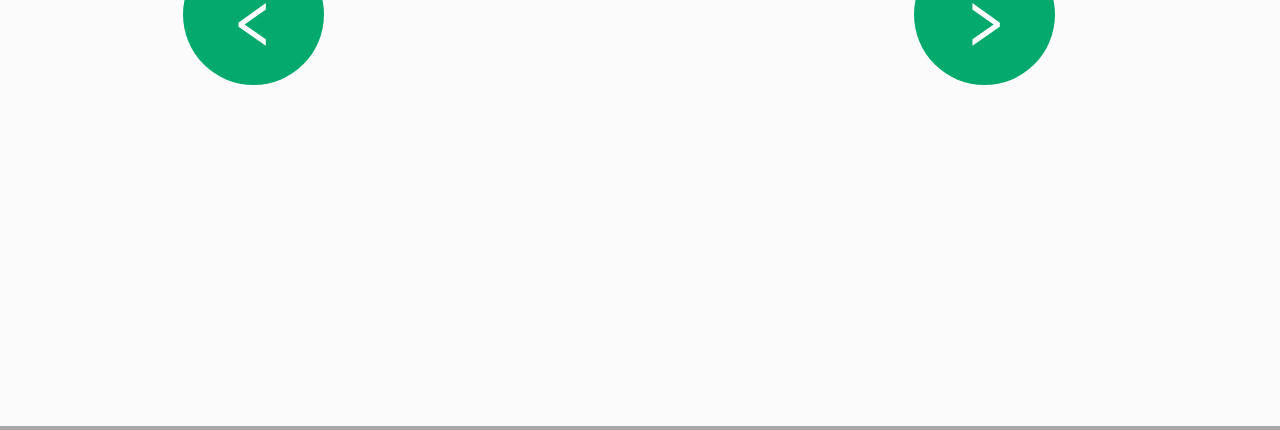
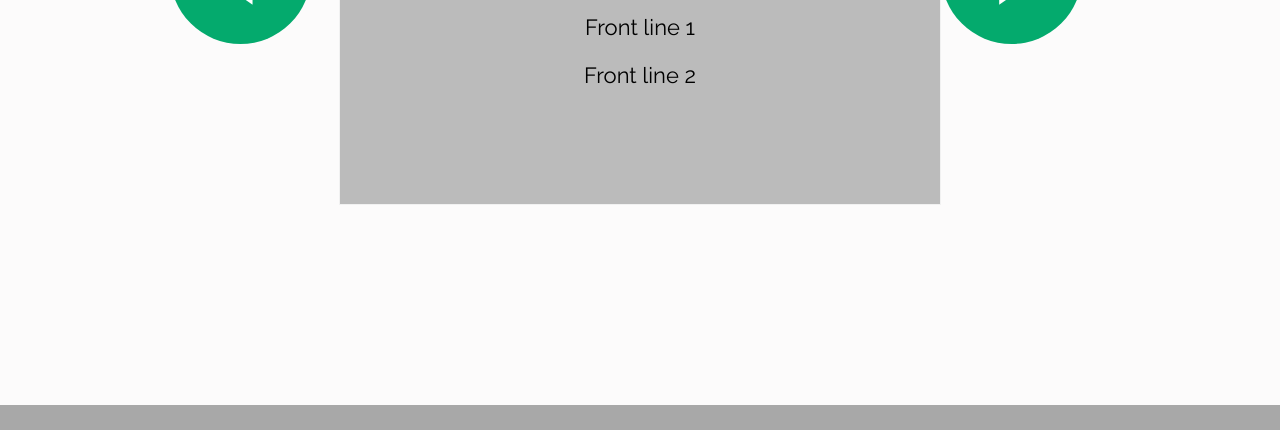
Before and after one commit to Project-Team-Quizlet/AP_Project_Team, a website built with webpack: page src/html/quizzle.flashcards.html in a window 1280 px wide. Shown: the part 554-984 px from the top of the page. Built offline with nearby package versions, Linux system fonts and the light colour scheme; some packages are replaced by stand-ins of ours; no server answers; the database is empty; a web font is replaced by a local one.

Commit message:
flashcard

```diff
--- a/src/css/personalstyle.css
+++ b/src/css/personalstyle.css
@@ -404,11 +404,14 @@ button {
     width: 100%;
 }
 
+/*
+This section of code is used to make the previous and next buttons
+*/
 .card_change {
     /* This creates a grid to place the previous and next buttons in*/
     display: grid;
     grid-template-columns: 1fr 1fr 3fr 1fr 1fr;
-    grid-template-rows: 1fr 1fr 1fr;
+    grid-template-rows: 100px 1fr;
 
 }
 
@@ -461,3 +464,55 @@ a:hover {
     width: 125px;
     height: 125px;
 }
+
+/* The flip card container - set the width and height to whatever you want. We have added the border property to demonstrate that the flip itself goes out of the box on hover (remove perspective if you don't want the 3D effect */
+.flip-card {
+    display: flex;
+    justify-content: center;
+    align-items: center;
+
+    background-color: transparent;
+    width: 600px;
+    height: 300px;
+    border: 1px solid #f1f1f1;
+    perspective: 1000px; /* Remove this if you don't want the 3D effect */
+    grid-column: 3;
+    grid-row: 2;
+  }
+
+  /* This container is needed to position the front and back side */
+  .flip-card-inner {
+    position: relative;
+    width: 100%;
+    height: 100%;
+    text-align: center;
+    transition: transform 0.8s;
+    transform-style: preserve-3d;
+  }
+
+  /* Do an horizontal flip when you move the mouse over the flip box container */
+  .flip-card:hover .flip-card-inner {
+    transform: rotateY(180deg);
+  }
+
+  /* Position the front and back side */
+  .flip-card-front, .flip-card-back {
+    position: absolute;
+    width: 100%;
+    height: 100%;
+    -webkit-backface-visibility: hidden; /* Safari */
+    backface-visibility: hidden;
+  }
+
+  /* Style the front side (fallback if image is missing) */
+  .flip-card-front {
+    background-color: #bbb;
+    color: black;
+  }
+
+  /* Style the back side */
+  .flip-card-back {
+    background-color: dodgerblue;
+    color: white;
+    transform: rotateY(180deg);
+  }
--- a/src/html/quizzle.flashcards.html
+++ b/src/html/quizzle.flashcards.html
@@ -31,6 +31,20 @@
     <div class="card_change">
         <a href="#" class="previous round">&#8249;</a>
         <a href="#" class="next round">&#8250;</a>
+        <div class="flip-card">
+            <div class="flip-card-inner">
+                <div class="flip-card-front">
+                    <h1>Front</h1>
+                    <p>Front line 1</p>
+                    <p>Front line 2</p>
+                </div>
+                <div class="flip-card-back">
+                    <h1>Back</h1>
+                    <p>Back line 1</p>
+                    <p>Back line 2</p>
+                </div>
+            </div>
+        </div>
     </div>
     <main>
 
```
